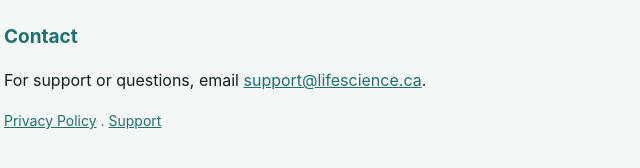
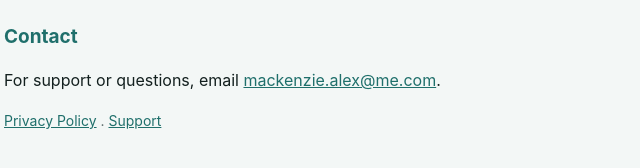
Before and after one commit to AlexMackenzieVancouver/hydrate-support, a plain HTML site: page terms.html in a window 1280 px wide. Shown: the part 692-860 px from the top of the page, 276-916 px from the left. Drawn offline with Linux system fonts and the light colour scheme.

Commit message:
Replace dead support@lifescience.ca with mackenzie.alex@me.com in terms.html

```diff
--- a/terms.html
+++ b/terms.html
@@ -33,7 +33,7 @@
   <p>To the maximum extent permitted by law, Hydrate and its developers are not liable for indirect, incidental, or consequential damages arising from app use.</p>
 
   <h2>Contact</h2>
-  <p>For support or questions, email <a href="mailto:support@lifescience.ca">support@lifescience.ca</a>.</p>
+  <p>For support or questions, email <a href="mailto:mackenzie.alex@me.com">mackenzie.alex@me.com</a>.</p>
 
   <p class="muted"><a href="privacy.html">Privacy Policy</a> . <a href="support.html">Support</a></p>
 </main>
```
